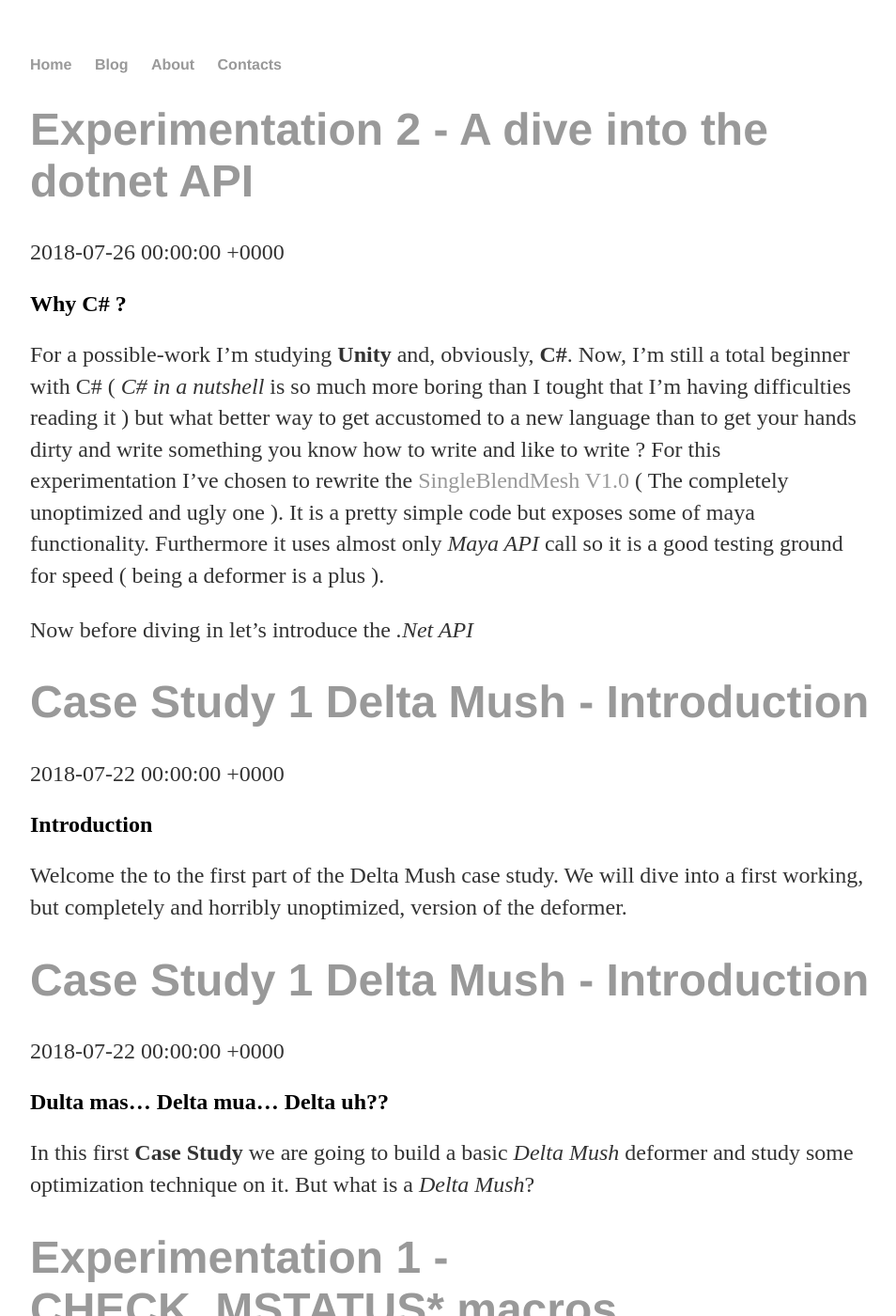
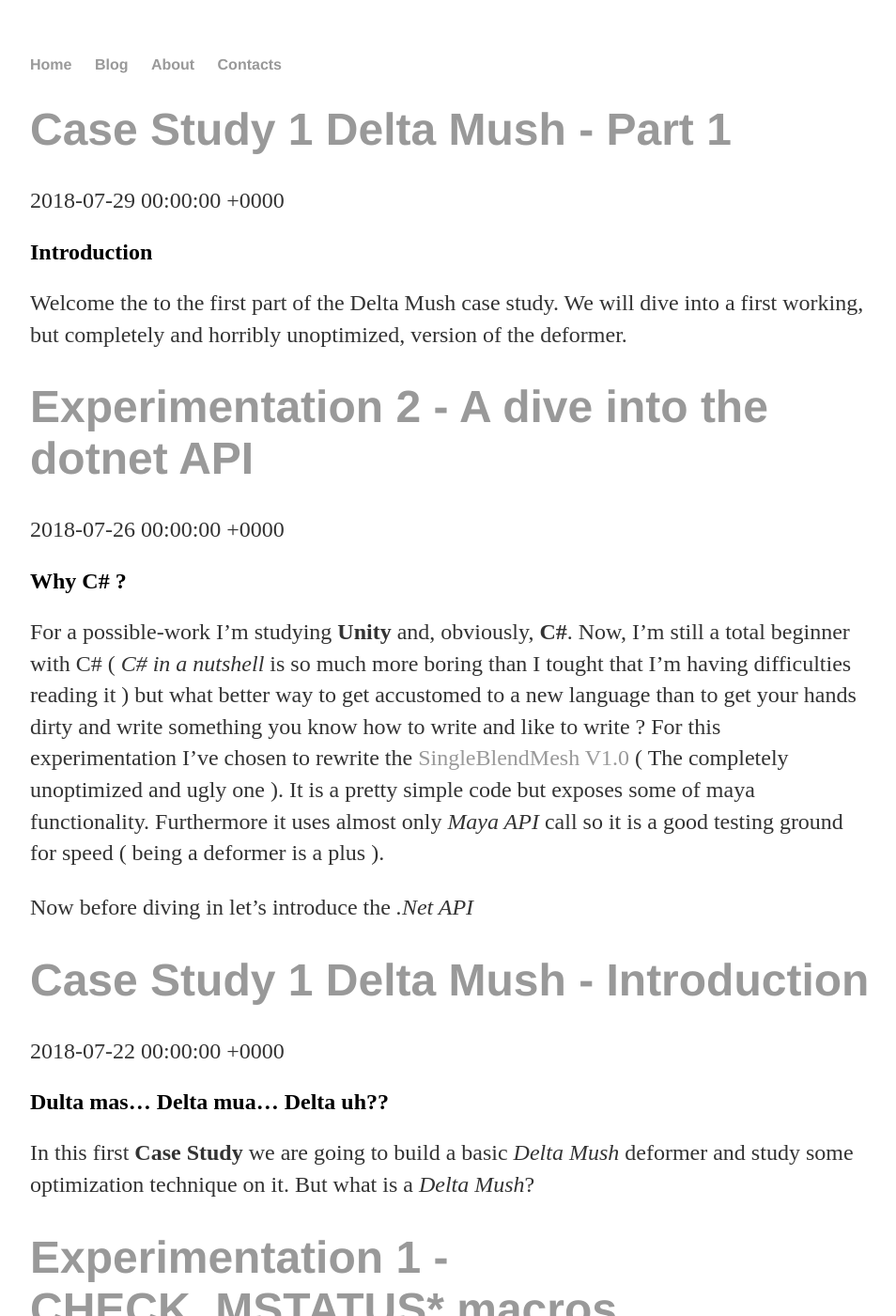
Before and after one commit to diseraluca/diseraluca.github.io, a Jekyll site: the page built from index.html, in a window 1280 px wide and 1400 px high. Shown: the whole window at 94% size, without its empty margins (160-1114 px from the left). Built offline with Jekyll 4.4.1, drawn with Linux system fonts in a browser that asks for light colours; the list of posts is cut into pages by our own code.

Commit message:
Update 2018-07-29-case-study-one-delta-mush-part-one.md

```diff
--- a/_posts/2018-07-29-case-study-one-delta-mush-part-one.md
+++ b/_posts/2018-07-29-case-study-one-delta-mush-part-one.md
@@ -1,7 +1,7 @@
 ---
 layout: post
-title: Case Study 1 Delta Mush - Introduction
-date: 2018-07-22
+title: Case Study 1 Delta Mush - Part 1
+date: 2018-07-29
 categories: case-study
 tags: c++ maya plugin optimization case-study
 ---
```
